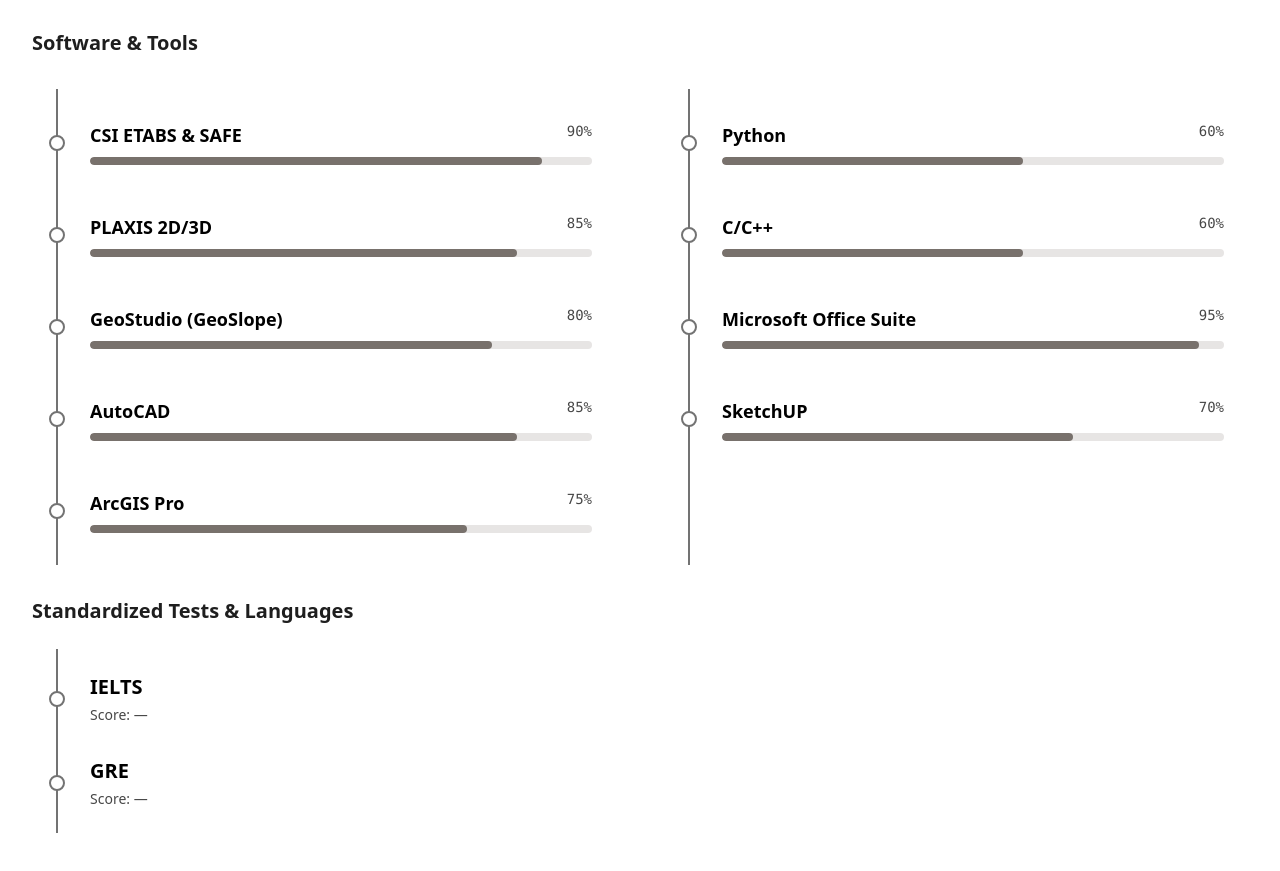
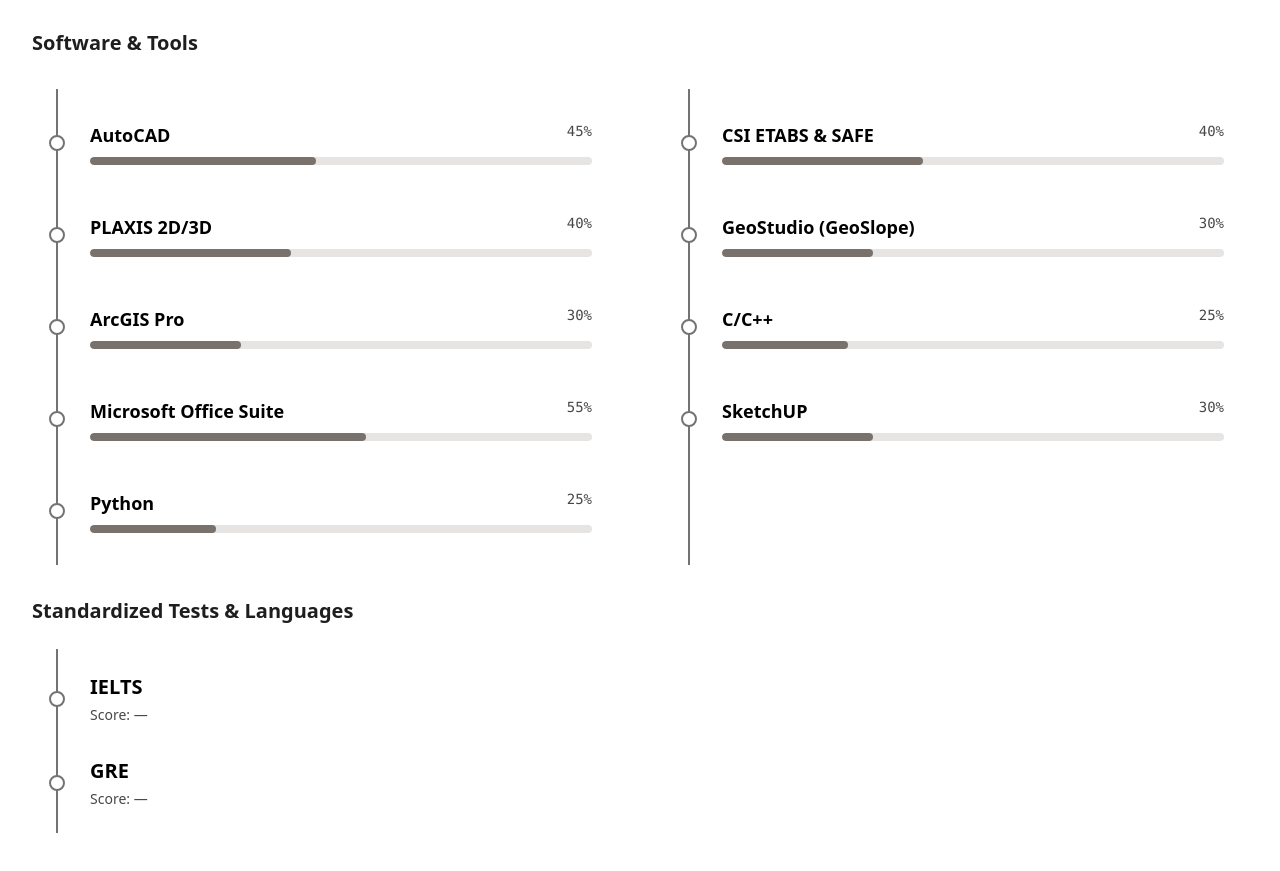
Before and after one commit to enamulislammeraj25-rin/portfolio-xrin, a React (Create React App) app: page / in a window 1280 px wide. Shown: the part 6932-7803 px from the top of the page. Built offline with nearby package versions, Linux system fonts and the light colour scheme.

Commit message:
Reorder software skills and lower the bar levels.

```diff
--- a/src/data/portfolioData.js
+++ b/src/data/portfolioData.js
@@ -118,15 +118,15 @@ export const PORTFOLIO_DATA = {
 
   // --- EDITABLE: Skills & Expertise ---
   skills: [
-    { name: "CSI ETABS & SAFE", level: 90 },
-    { name: "PLAXIS 2D/3D", level: 85 },
-    { name: "GeoStudio (GeoSlope)", level: 80 },
-    { name: "AutoCAD", level: 85 },
-    { name: "ArcGIS Pro", level: 75 },
-    { name: "Python", level: 60 },
-    { name: "C/C++", level: 60 },
-    { name: "Microsoft Office Suite", level: 95 },
-    { name: "SketchUP", level: 70 }
+    { name: "AutoCAD", level: 45 },
+    { name: "PLAXIS 2D/3D", level: 40 },
+    { name: "ArcGIS Pro", level: 30 },
+    { name: "Microsoft Office Suite", level: 55 },
+    { name: "Python", level: 25 },
+    { name: "CSI ETABS & SAFE", level: 40 },
+    { name: "GeoStudio (GeoSlope)", level: 30 },
+    { name: "C/C++", level: 25 },
+    { name: "SketchUP", level: 30 }
   ],
 
   // --- EDITABLE: Standardized Tests ---
```
